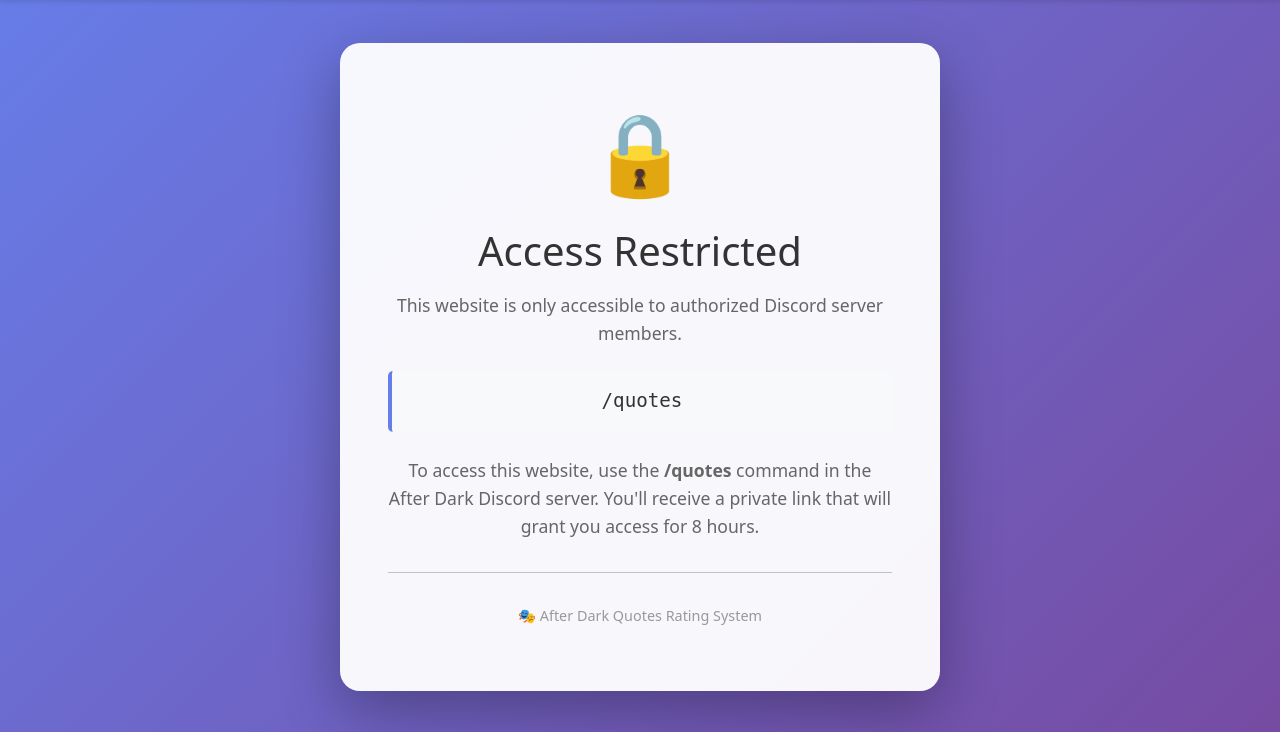
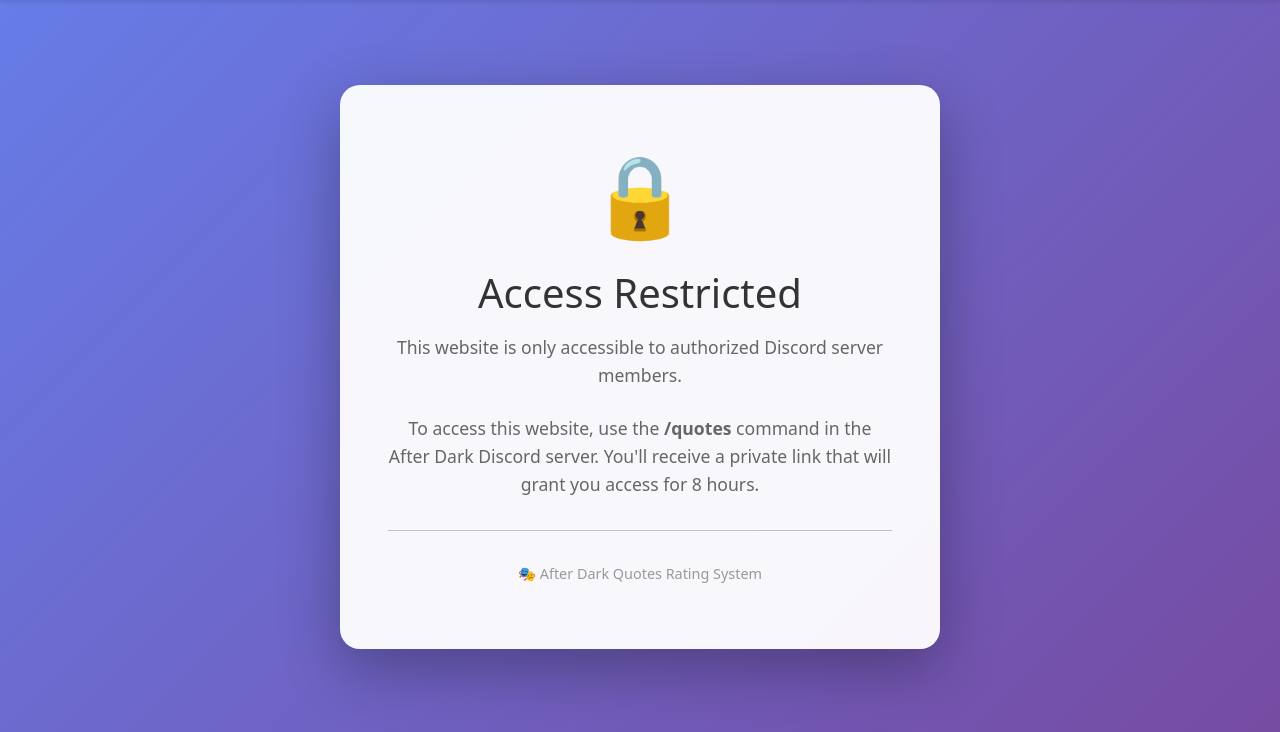
Before and after one commit to SamBunker/afterdark-quotes-website, a Node server app: page /unauthorized in a window 1280 px wide. Shown: the part 68-800 px from the top of the page. Run offline with Node 20, Linux system fonts and the light colour scheme; some libraries are stand-ins or nearby versions.

Commit message:
Modified unauthorized page's HTML

```diff
--- a/views/unauthorized.handlebars
+++ b/views/unauthorized.handlebars
@@ -64,10 +64,6 @@
             This website is only accessible to authorized Discord server members.
         </p>
 
-        <div class="command-box">
-            /quotes
-        </div>
-
         <p class="info-text">
             To access this website, use the <strong>/quotes</strong> command in the After Dark Discord server.
             You'll receive a private link that will grant you access for 8 hours.
```
Also changed, not shown: .claude/settings.local.json (added).
